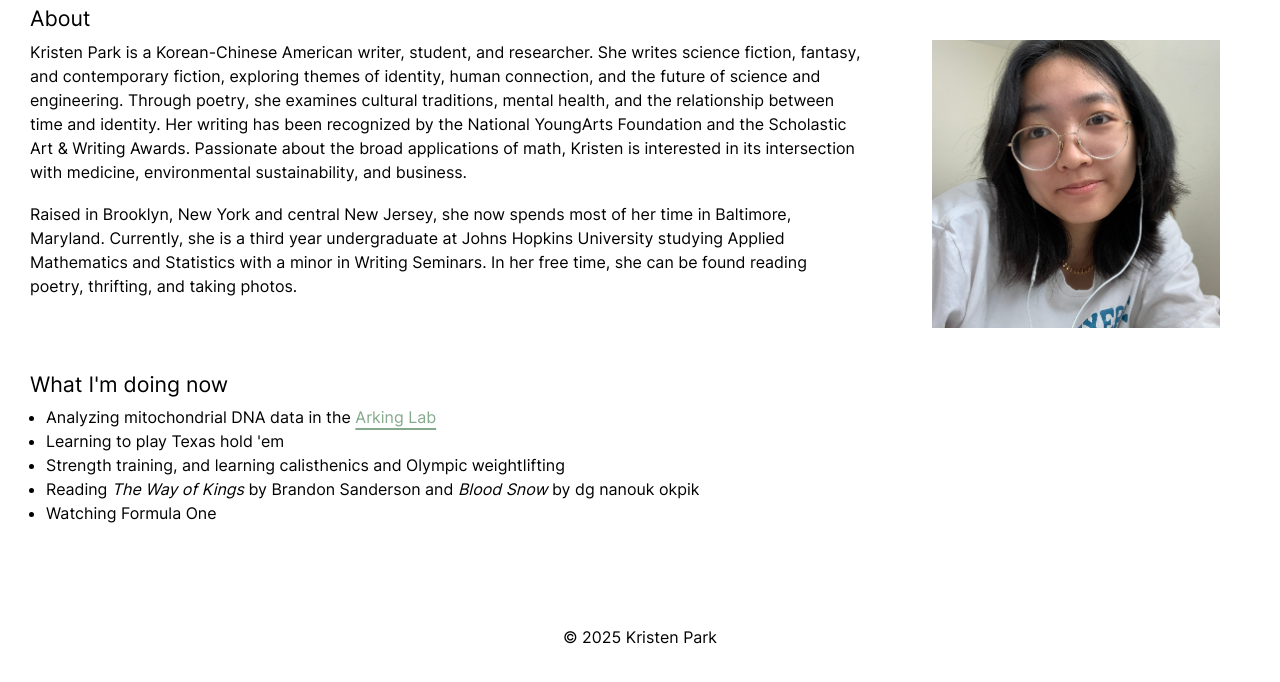
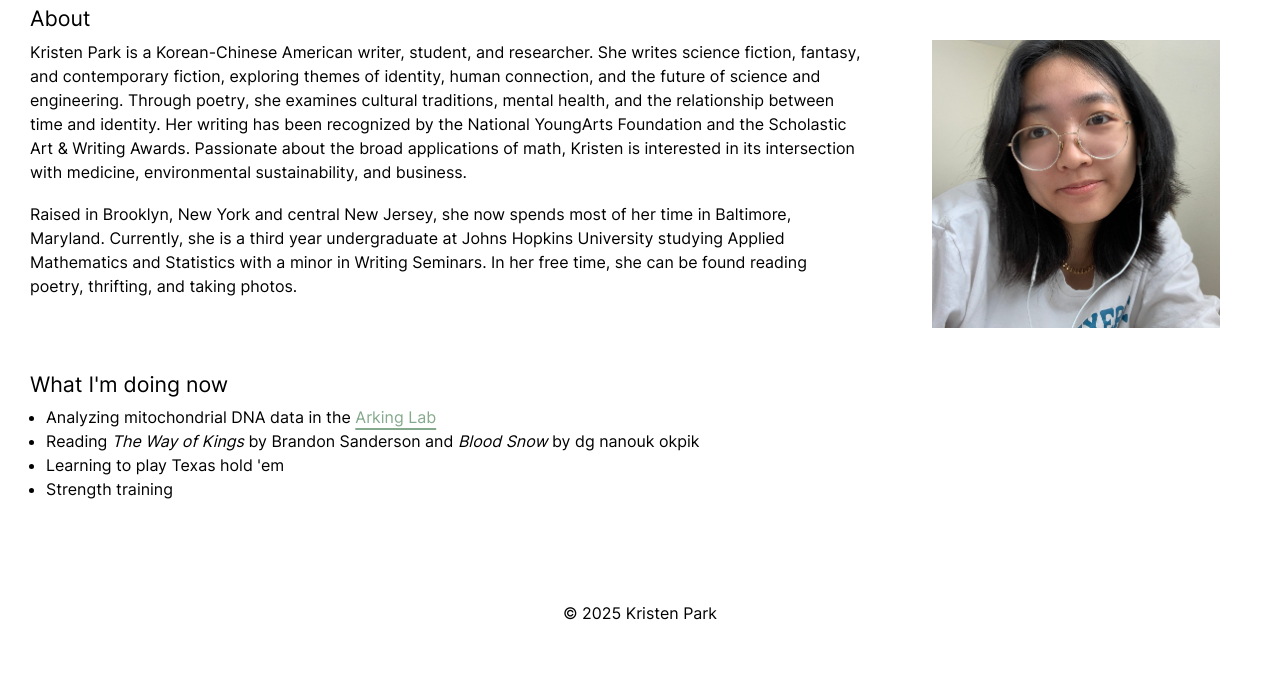
Before and after one commit to kristenpark/kristenpark.github.io, a plain HTML site: page index.html in a window 1280 px wide. Shown: the part 78-760 px from the top of the page. Drawn offline with nearby package versions, Linux system fonts and the light colour scheme.

Commit message:
Update index.html

```diff
--- a/index.html
+++ b/index.html
@@ -70,10 +70,9 @@
             <h1>What I'm doing now</h1>
             <ul>
                 <li>Analyzing mitochondrial DNA data in the <a href="https://www.arkinglab.org/" target="_blank">Arking Lab</a></li>
+                <li>Reading <i>The Way of Kings</i> by Brandon Sanderson and <i>Blood Snow</i> by dg nanouk okpik</li>
                 <li>Learning to play Texas hold 'em</li>
-                <li>Strength training, and learning calisthenics and Olympic weightlifting</li>
-                <li>Reading <i>The Way of Kings</i> by Brandon Sanderson and <i>Blood Snow</i> by dg nanouk okpik</li>
-                <li>Watching Formula One</li>
+                <li>Strength training</li>
             </ul>
         </section>
 
```
